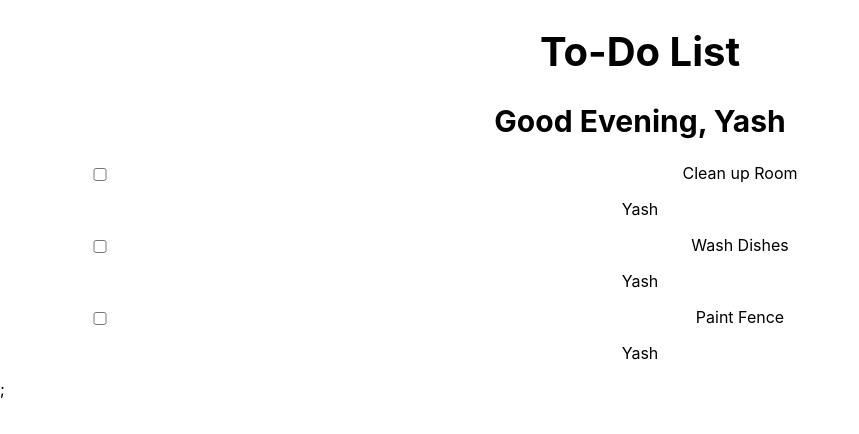
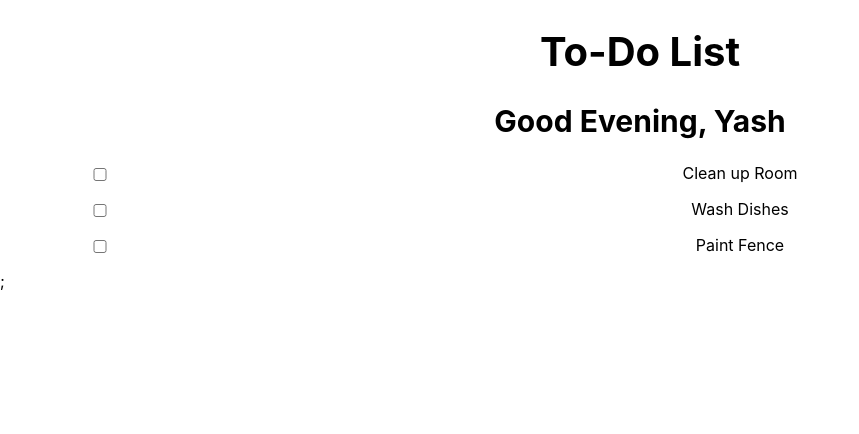
Before and after one commit to yash-suresh/2-do-List, a React (Create React App) app: page / in a window 1280 px wide. Shown: the top 434 px of the page, without its empty margins (0-859 px from the left). Built offline with nearby package versions, Linux system fonts and the light colour scheme.

Commit message:
removed name from under tasks

```diff
--- a/src/List.js
+++ b/src/List.js
@@ -24,7 +24,6 @@ class List extends React.Component
         super(props)
 
         this.state = {
-            name:"Yash",
             isChecked: false};
 
         this.toggleChange = this.toggleChange.bind(this);
@@ -46,7 +45,6 @@ class List extends React.Component
                 <input type="checkbox" className= "CheckBox" defaultChecked={this.isChecked} onChange={this.toggleChange}/>
                 <p>{this.props.task}</p>
                 <p style={{display: !this.props.item && "none"}}> Use a {this.props.item}</p>
-                <p> {this.state.name}</p>
             </div>
         )
     }
@@ -62,4 +60,4 @@ export default List;
 /*also, the return() statement, comes inside the render() method. We can create functionality inside
 other methods outside render(), and call them inside the latter*/
 
-//Props are immutable
+//Props are immutable, which is why we use state.
--- a/src/ToDoistItems.js
+++ b/src/ToDoistItems.js
@@ -22,4 +22,4 @@ const Items =
 
     ]
 
-export default Items;
+export default Items
--- a/src/index.js
+++ b/src/index.js
@@ -79,10 +79,7 @@ class Welcome extends React.Component
                 <Header/>
                 {TaskList};
             </div>
-
         )
-
-
     }
 }
 
```
